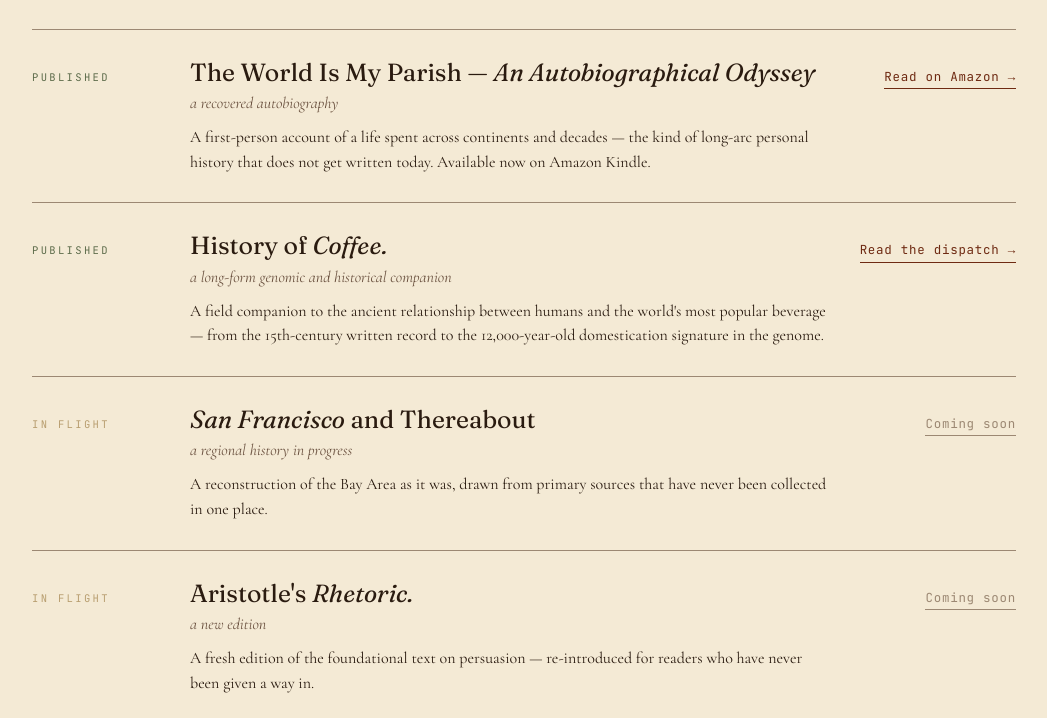
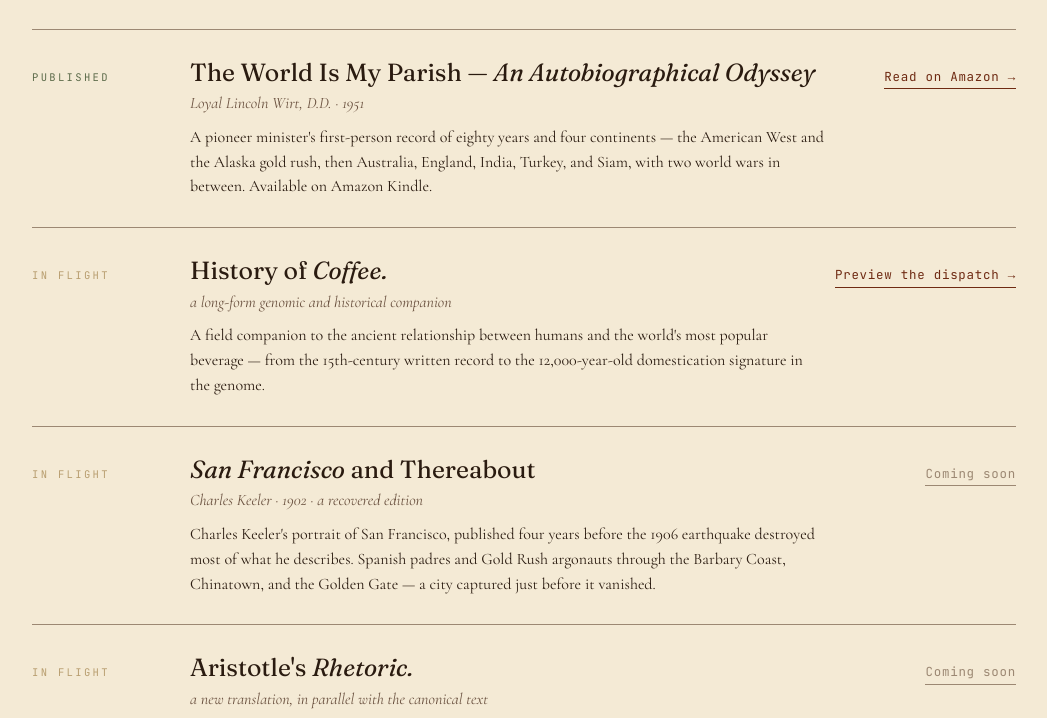
Before and after one commit to redwoodrevivalpress/redwoodrevivalpress, a plain HTML site: page index.html in a window 1280 px wide. Shown: the part 687-1405 px from the top of the page, without its empty margins (116-1163 px from the left). Drawn offline with nearby package versions, Linux system fonts and the light colour scheme.

Commit message:
Replace placeholder blurbs with actual book content; mark Coffee in-flight

```diff
--- a/index.html
+++ b/index.html
@@ -268,28 +268,28 @@
       <div class="pub-status published">Published</div>
       <div>
         <a class="pub-title" href="https://www.amazon.com/World-My-Parish-Autobiographical-Odyssey-ebook/dp/B0DK41PVLG/" target="_blank" rel="noopener">The World Is My Parish — <em>An Autobiographical Odyssey</em></a>
-        <div class="pub-author">a recovered autobiography</div>
-        <p class="pub-blurb">A first-person account of a life spent across continents and decades — the kind of long-arc personal history that does not get written today. Available now on Amazon Kindle.</p>
+        <div class="pub-author">Loyal Lincoln Wirt, D.D. · 1951</div>
+        <p class="pub-blurb">A pioneer minister's first-person record of eighty years and four continents — the American West and the Alaska gold rush, then Australia, England, India, Turkey, and Siam, with two world wars in between. Available on Amazon Kindle.</p>
       </div>
       <a class="pub-link" href="https://www.amazon.com/World-My-Parish-Autobiographical-Odyssey-ebook/dp/B0DK41PVLG/" target="_blank" rel="noopener">Read on Amazon →</a>
     </li>
 
     <li>
-      <div class="pub-status published">Published</div>
+      <div class="pub-status in-flight">In flight</div>
       <div>
         <a class="pub-title" href="./coffee/">History of <em>Coffee.</em></a>
         <div class="pub-author">a long-form genomic and historical companion</div>
         <p class="pub-blurb">A field companion to the ancient relationship between humans and the world's most popular beverage — from the 15th-century written record to the 12,000-year-old domestication signature in the genome.</p>
       </div>
-      <a class="pub-link" href="./coffee/">Read the dispatch →</a>
+      <a class="pub-link" href="./coffee/">Preview the dispatch →</a>
     </li>
 
     <li>
       <div class="pub-status in-flight">In flight</div>
       <div>
         <span class="pub-title"><em>San Francisco</em> and Thereabout</span>
-        <div class="pub-author">a regional history in progress</div>
-        <p class="pub-blurb">A reconstruction of the Bay Area as it was, drawn from primary sources that have never been collected in one place.</p>
+        <div class="pub-author">Charles Keeler · 1902 · a recovered edition</div>
+        <p class="pub-blurb">Charles Keeler's portrait of San Francisco, published four years before the 1906 earthquake destroyed most of what he describes. Spanish padres and Gold Rush argonauts through the Barbary Coast, Chinatown, and the Golden Gate — a city captured just before it vanished.</p>
       </div>
       <span class="pub-link" style="color: var(--ink-faint); border-bottom-color: var(--ink-faint);">Coming soon</span>
     </li>
@@ -298,8 +298,8 @@
       <div class="pub-status in-flight">In flight</div>
       <div>
         <span class="pub-title">Aristotle's <em>Rhetoric.</em></span>
-        <div class="pub-author">a new edition</div>
-        <p class="pub-blurb">A fresh edition of the foundational text on persuasion — re-introduced for readers who have never been given a way in.</p>
+        <div class="pub-author">a new translation, in parallel with the canonical text</div>
+        <p class="pub-blurb">A fresh translation of Aristotle's foundational treatise on persuasion — closer to the Greek original than the standard English editions, and drastically more readable for the modern reader. Presented alongside the canonical text so you can compare line by line.</p>
       </div>
       <span class="pub-link" style="color: var(--ink-faint); border-bottom-color: var(--ink-faint);">Coming soon</span>
     </li>
```
